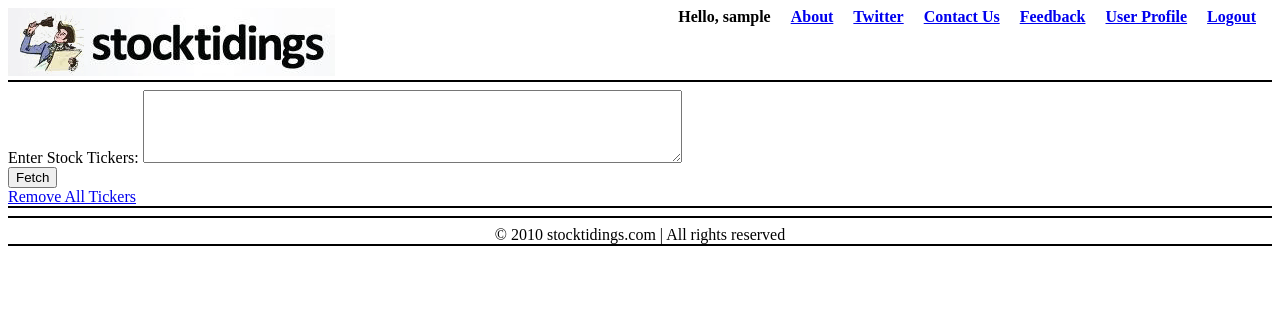
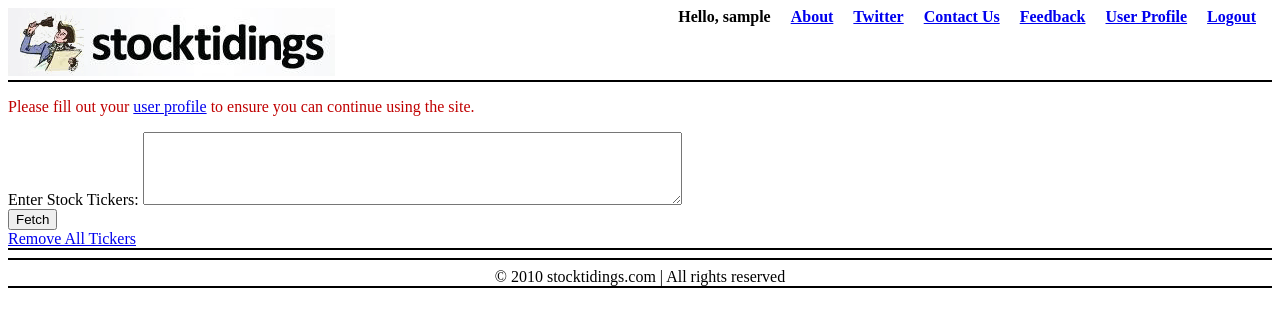
Before and after one commit to estinta/tidings, a Django app: page / in a window 1280 px wide. Shown: the top 327 px of the page. Run offline with Django 3.2, Linux system fonts and the light colour scheme; the visitor is signed in with stand-in values (Sample User, id 1); data that the repository does not hold is empty; parts of the project's set-up code (start-up, migrations or seed data) failed here and were passed over.

Commit message:
Add a message to encourage filling out user profile

```diff
--- a/static/tidings.css
+++ b/static/tidings.css
@@ -7,6 +7,10 @@ table {
 #mainheader, #symbolsform, #maincontent, #mainfooter {
     border-bottom: 2px solid;
     margin-bottom: 0.5em;
+}
+
+.message {
+	color: #c00000;
 }
 
 #navlinks {
--- a/templates/reporter/index.html
+++ b/templates/reporter/index.html
@@ -1,6 +1,10 @@
 {% extends "base.html" %}
 
 {% block content %}
+{% if not user.get_profile.ibd_user %}
+<p class="message">Please fill out your <a href="/accounts/profile/">user
+	profile</a> to ensure you can continue using the site.</p>
+{% endif %}
 {% include "reporter/build_list_form.html" %}
 
 <div id="stockinfo">
```
